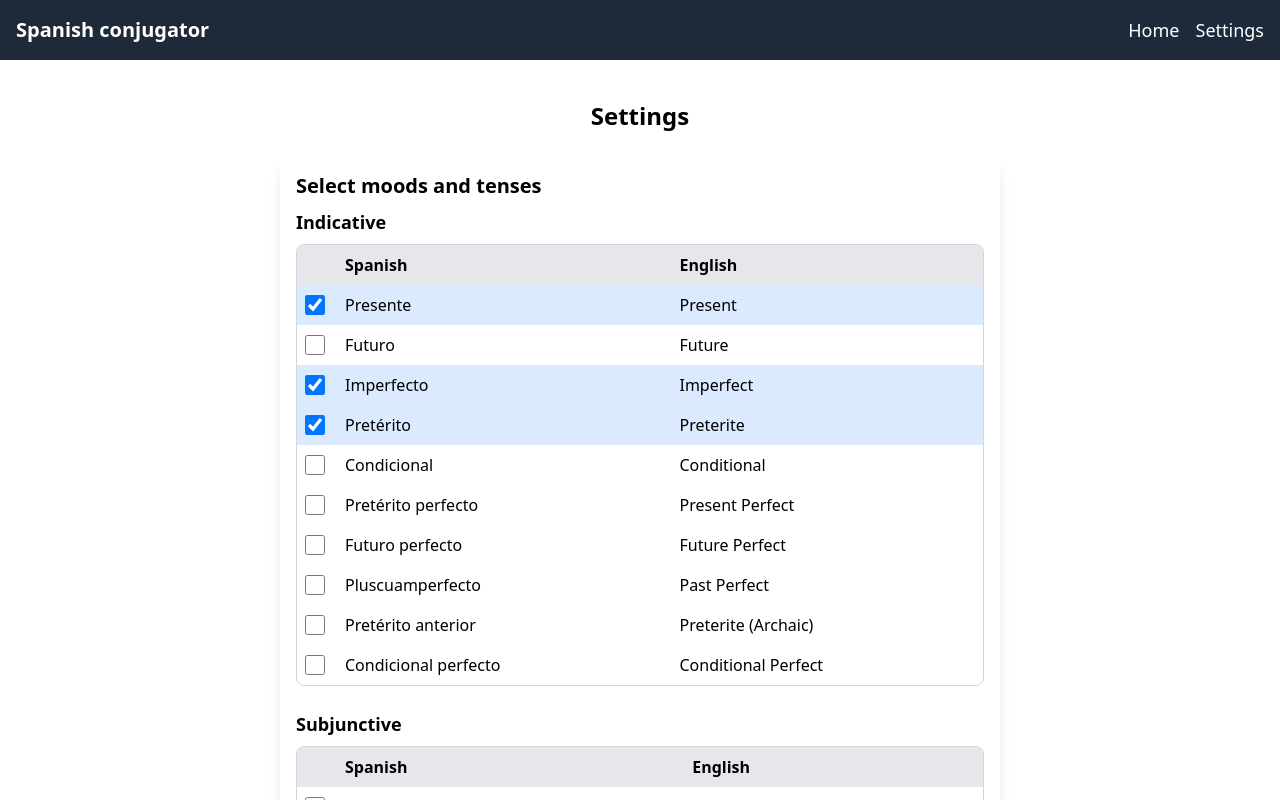
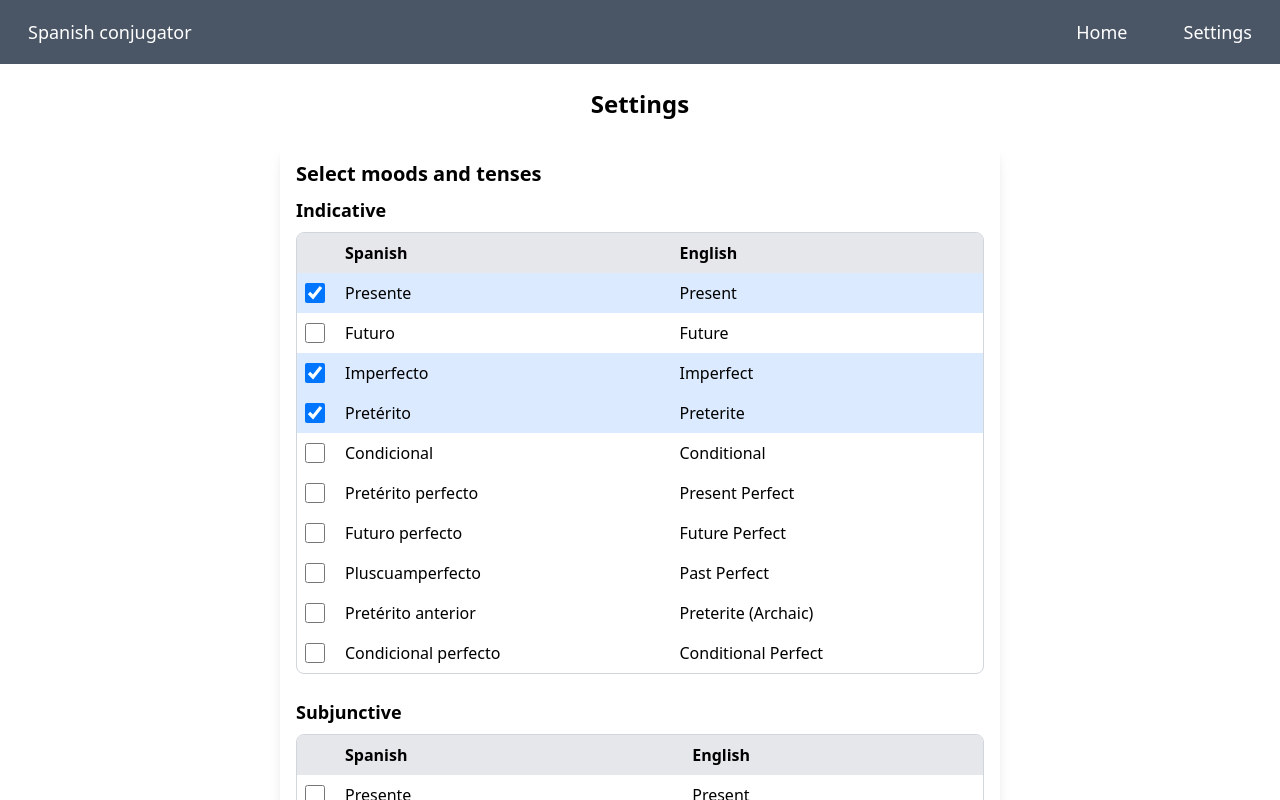
Before and after one commit to polemaster/spanish-conjugator, a React (Vite) app: page /settings in a window 1280 px wide. Shown: the top 800 px of the page. Built offline with nearby package versions, Linux system fonts and the light colour scheme.

Commit message:
refactor: move code to HomePage, style: update NavBar

```diff
--- a/src/App.tsx
+++ b/src/App.tsx
@@ -9,10 +9,9 @@ function App() {
     <SettingsProvider>
       <div>
         <NavBar />
-        <main className="main-content p-4">
+        <main>
           <Routes>
             <Route path="/" element={<HomePage />}></Route>
-            <Route path="/home" element={<HomePage />}></Route>
             <Route path="/settings" element={<SettingsPage />}></Route>
           </Routes>
         </main>
--- a/src/components/ConjugationForm.tsx
+++ /dev/null
@@ -1,53 +0,0 @@
-import { FormEvent, useState } from "react";
-import FeedbackMessage from "./FeedbackMessage";
-import VerbInputForm from "./VerbInputForm";
-import VerbPrompt from "./VerbPrompt";
-import { useFeedbackMessage, useLoadVerbs, useVerbConjugator } from "../hooks";
-
-export default function ConjugationForm() {
-  const [userInputVerb, setUserInputVerb] = useState("");
-  const { loading, error, topVerbs } = useLoadVerbs(
-    "/data/conjugated_verbs.csv",
-    "/data/verbs_by_frequency2.csv",
-  );
-  const { answer, setAnswer, correctVerb, setCorrectVerb, showFeedback } =
-    useFeedbackMessage();
-
-  const verbConjugator = useVerbConjugator(topVerbs);
-
-  if (error) return <div>Error loading verbs: {error}</div>;
-  if (!verbConjugator || loading) return <div>Loading verbs...</div>;
-
-  const handleSubmit = (e: FormEvent<HTMLFormElement>) => {
-    e.preventDefault();
-
-    const expectedVerb = verbConjugator.getConjugatedVerb();
-    if (!expectedVerb) return;
-
-    if (userInputVerb === expectedVerb) {
-      setAnswer("correct");
-      verbConjugator.setNewRandomConjugation();
-      setUserInputVerb("");
-    } else {
-      setAnswer("wrong");
-      setCorrectVerb(expectedVerb);
-    }
-  };
-
-  return (
-    <div className="max-w-md mx-auto p-4 pt-16 relative">
-      <FeedbackMessage
-        messageType={answer}
-        correctVerb={correctVerb}
-        isVisible={showFeedback}
-      />
-      <VerbInputForm
-        value={userInputVerb}
-        onChange={setUserInputVerb}
-        onSubmit={handleSubmit}
-      >
-        <VerbPrompt verbConjugator={verbConjugator} />
-      </VerbInputForm>
-    </div>
-  );
-}
--- a/src/components/NavBar.tsx
+++ b/src/components/NavBar.tsx
@@ -2,33 +2,20 @@ import { Link } from "react-router-dom";
 
 function NavBar() {
   return (
-    <nav className="bg-gray-800 p-4">
-      <div className="flex justify-between items-center">
+    <nav className="flex justify-between items-center bg-gray-600 h-16">
       {/* Logo / Home Link */}
-        <div>
-          <Link
-            to="/"
-            className="text-white text-xl font-bold hover:text-gray-400"
-          >
+      <Link to="/" className="nav-item h-full hover:bg-gray-600">
         Spanish conjugator
       </Link>
-        </div>
 
       {/* Navigation Links */}
-        <div className="space-x-4">
-          <Link
-            to="/home"
-            className="text-white text-lg hover:text-gray-400 transition duration-200"
-          >
+      <div className="flex h-full">
+        <Link to="/" className="nav-item">
           Home
         </Link>
-          <Link
-            to="/settings"
-            className="text-white text-lg hover:text-gray-400 transition duration-200"
-          >
+        <Link to="/settings" className="nav-item">
           Settings
         </Link>
-        </div>
       </div>
     </nav>
   );
--- a/src/components/VerbInputForm.tsx
+++ b/src/components/VerbInputForm.tsx
@@ -34,7 +34,7 @@ export default function VerbInputForm({
       />
       <button
         type="submit"
-        className="mt-4 w-full bg-blue-500 hover:bg-blue-600 text-white font-semibold py-2 px-4 rounded"
+        className="mt-4 w-full bg-blue-500 hover:bg-blue-600 text-white font-semibold py-2 px-4 rounded transition duration-100 cursor-pointer"
       >
         Check
       </button>
--- a/src/contexts/SettingsContext.tsx
+++ b/src/contexts/SettingsContext.tsx
@@ -1,4 +1,4 @@
-import { createContext, useContext, useEffect, useState } from "react";
+import { createContext, useContext } from "react";
 import { GroupedPerson, Person, Mood } from "../models";
 import { defaultSettings } from "../data";
 import { useLocalStorage } from "../hooks";
--- a/src/index.css
+++ b/src/index.css
@@ -4,4 +4,7 @@
   .settings-box {
     @apply p-4 mb-4 rounded-lg shadow-lg;
   }
+  .nav-item {
+    @apply flex items-center px-7 text-white text-lg hover:bg-gray-500 transition duration-200 cursor-pointer;
+  }
 }
--- a/src/pages/HomePage.tsx
+++ b/src/pages/HomePage.tsx
@@ -1,12 +1,53 @@
-import ConjugationForm from "../components/ConjugationForm";
+import { FormEvent, useState } from "react";
+import FeedbackMessage from "../components/FeedbackMessage";
+import VerbInputForm from "../components/VerbInputForm";
+import VerbPrompt from "../components/VerbPrompt";
+import { useFeedbackMessage, useLoadVerbs, useVerbConjugator } from "../hooks";
 
-function HomePage() {
+export default function HomePage() {
+  const [userInputVerb, setUserInputVerb] = useState("");
+  const { loading, error, topVerbs } = useLoadVerbs(
+    "/data/conjugated_verbs.csv",
+    "/data/verbs_by_frequency2.csv",
+  );
+  const { answer, setAnswer, correctVerb, setCorrectVerb, showFeedback } =
+    useFeedbackMessage();
+
+  const verbConjugator = useVerbConjugator(topVerbs);
+
+  if (error) return <div>Error loading verbs: {error}</div>;
+  if (!verbConjugator || loading) return <div>Loading verbs...</div>;
+
+  const handleSubmit = (e: FormEvent<HTMLFormElement>) => {
+    e.preventDefault();
+
+    const expectedVerb = verbConjugator.getConjugatedVerb();
+    if (!expectedVerb) return;
+
+    if (userInputVerb === expectedVerb) {
+      setAnswer("correct");
+      verbConjugator.setNewRandomConjugation();
+      setUserInputVerb("");
+    } else {
+      setAnswer("wrong");
+      setCorrectVerb(expectedVerb);
+    }
+  };
+
   return (
-    // <div className="w-full min-h-screen flex justify-center items-center">
-    <div className="w-full min-h-screen px-4 pt-8">
-      <ConjugationForm />
+    <div className="max-w-md mx-auto p-4 pt-16 relative">
+      <FeedbackMessage
+        messageType={answer}
+        correctVerb={correctVerb}
+        isVisible={showFeedback}
+      />
+      <VerbInputForm
+        value={userInputVerb}
+        onChange={setUserInputVerb}
+        onSubmit={handleSubmit}
+      >
+        <VerbPrompt verbConjugator={verbConjugator} />
+      </VerbInputForm>
     </div>
   );
 }
-
-export default HomePage;
```
Lines whose indentation alone changed are shown as unchanged.
